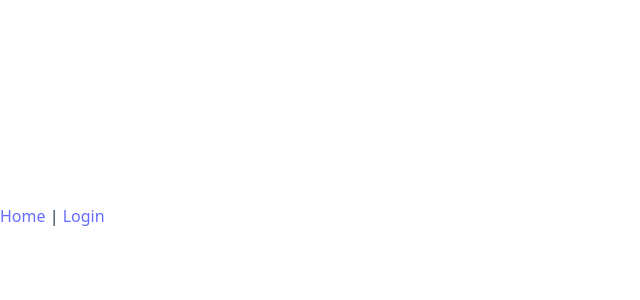
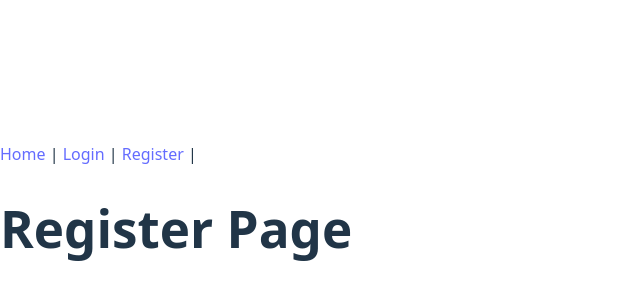
Before and after one commit to petericranston/Creative-Web, a React (Vite) app in the folder Creative Web Project/frontend/: page /register in a window 1280 px wide. Before the commit this address had no page. Shown: the part 184-484 px from the top of the page, without its empty margins (0-640 px from the left). Built offline with nearby package versions, Linux system fonts and the light colour scheme.

Commit message:
Adding register page

```diff
--- a/Creative Web Project/frontend/src/App.jsx
+++ b/Creative Web Project/frontend/src/App.jsx
@@ -2,6 +2,7 @@
 
 import { BrowserRouter as Router, Routes, Route } from "react-router-dom";
 
+import Register from "./pages/register";
 import Login from "./pages/login";
 import Home from "./pages/home";
 import Navbar from "./components/navbar";
@@ -10,9 +11,9 @@
   return (
     <Router>
       <Navbar />
-
       <Routes>
         <Route path="/" element={<Home />} />
+        <Route path="/register" element={<Register />} />
         <Route path="/login" element={<Login />} />
       </Routes>
     </Router>
--- a/Creative Web Project/frontend/src/components/navbar.jsx
+++ b/Creative Web Project/frontend/src/components/navbar.jsx
@@ -3,7 +3,8 @@
 export default function Navbar() {
   return (
     <nav>
-      <Link to="/">Home</Link> | <Link to="/login">Login</Link>
+      <Link to="/">Home</Link> | <Link to="/login">Login</Link> |{" "}
+      <Link to="/register">Register</Link> |
     </nav>
   );
 }
--- a/Creative Web Project/frontend/src/pages/login.jsx
+++ b/Creative Web Project/frontend/src/pages/login.jsx
@@ -1,3 +1,7 @@
 export default function Login() {
-  return <h1>Login Page</h1>;
+  return (
+    <div>
+      <h1>Login Page</h1>
+    </div>
+  );
 }
--- /dev/null
+++ b/Creative Web Project/frontend/src/pages/register.jsx
@@ -0,0 +1,7 @@
+export default function Register() {
+  return (
+    <div>
+      <h1>Register Page</h1>
+    </div>
+  );
+}
```
